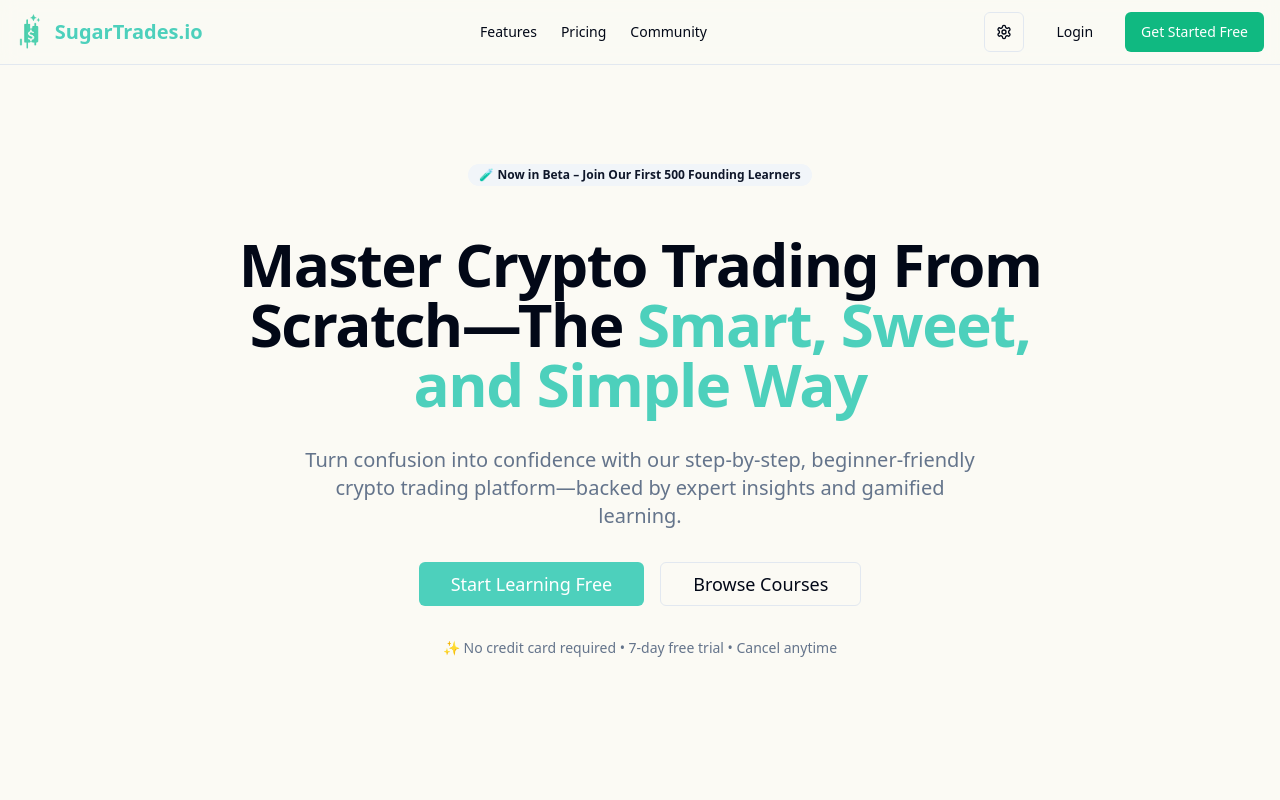
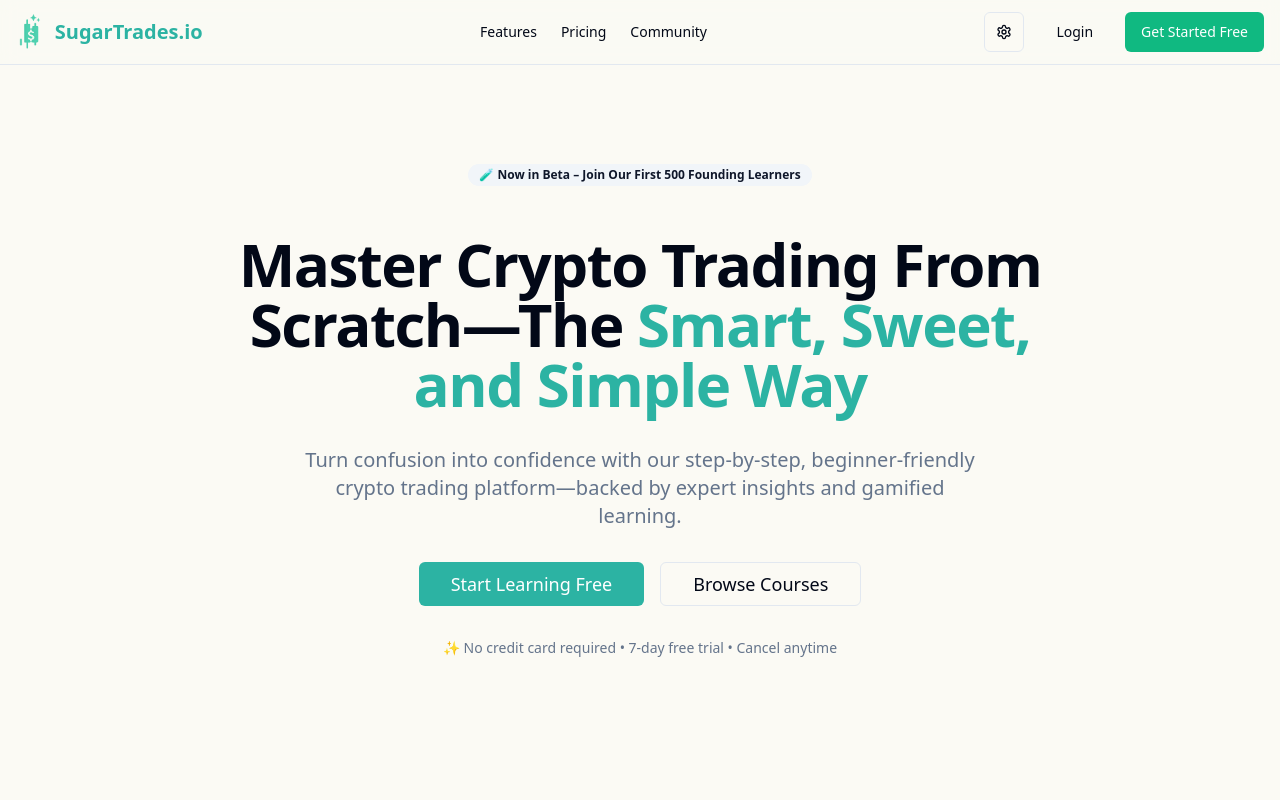
Before and after one commit to sugartrades/sugar-flow-academy, a React (Vite) app: page / in a window 1280 px wide. Shown: the top 800 px of the page. Built offline with nearby package versions, Linux system fonts and the light colour scheme.

Commit message:
Darken primary color
Slightly darkened the primary color (#4DD0BC) in `tailwind.config.ts`.

```diff
--- a/tailwind.config.ts
+++ b/tailwind.config.ts
@@ -25,14 +25,14 @@ export default {
 				background: 'hsl(var(--background))',
 				foreground: 'hsl(var(--foreground))',
 				primary: {
-					DEFAULT: '#4DD0BC',
+					DEFAULT: '#2CB3A3',
 					foreground: '#ffffff',
 					50: '#F0FDFA',
 					100: '#CCFBF1',
 					200: '#99F6E4',
 					300: '#5EEAD4',
 					400: '#2DD4BF',
-					500: '#4DD0BC',
+					500: '#2CB3A3',
 					600: '#0D9488',
 					700: '#0F766E',
 					800: '#115E59',
```
